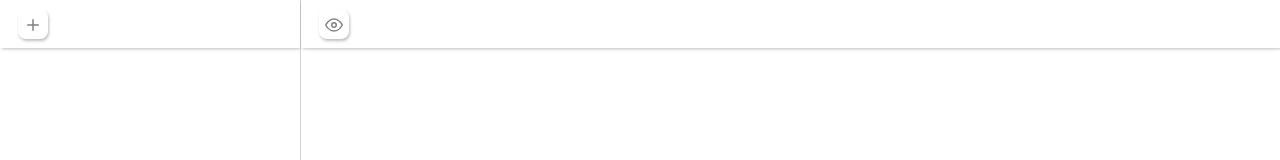
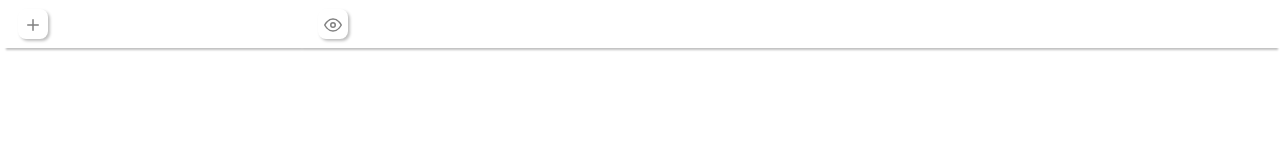
Before and after one commit to rfargetton/noted, a React (Create React App) app: page / in a window 1280 px wide. Shown: the top 160 px of the page. Built offline with nearby package versions, Linux system fonts and the light colour scheme.

Commit message:
additional styling on top bar

```diff
--- a/src/styles/_main.scss
+++ b/src/styles/_main.scss
@@ -6,7 +6,7 @@
     box-sizing: border-box;
     width: calc(100% - #{$sidebarwidth});
     background-color: white;
-    box-shadow: 1px 2px 3px -1px rgba(0, 0, 0, 0.25);
+    box-shadow: 0 4px 2px -2px rgba(0, 0, 0, 0.25);
   }
 }
 
@@ -17,7 +17,7 @@
   padding: 4px;
   justify-content: center;
   border-radius: 8px;
-  box-shadow: 1px 2px 3px rgba(0, 0, 0, 0.25);
+  box-shadow: 2px 2px 3px rgba(0, 0, 0, 0.25);
   background-color: white;
   svg {
     display: block;
--- a/src/styles/_sidebar.scss
+++ b/src/styles/_sidebar.scss
@@ -1,5 +1,4 @@
 .sidebar {
-  border-right: 1px solid lightgray;
   &-header {
     height: $headerheight;
     position: fixed;
@@ -7,7 +6,7 @@
     box-sizing: border-box;
     width: $sidebarwidth;
     background-color: white;
-    box-shadow: 1px 2px 3px -1px rgba(0, 0, 0, 0.25);
+    box-shadow: 4px 4px 2px -2px rgba(0, 0, 0, 0.25);
   }
 }
 
```
